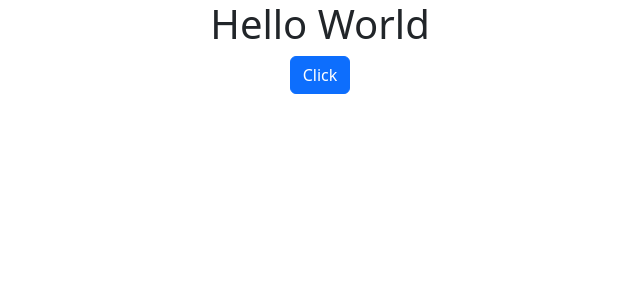
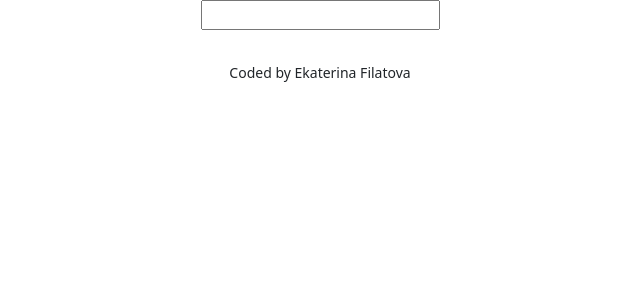
Before and after one commit to Superdegot/dictionary_app, a React (Create React App) app: page / in a window 1280 px wide. Shown: the top 300 px of the page, without its empty margins (320-960 px from the left). Built offline with nearby package versions, Linux system fonts and the light colour scheme.

Commit message:
Built search engine

```diff
--- a/src/App.css
+++ b/src/App.css
@@ -1,3 +1,8 @@
 .App {
   text-align: center;
 }
+
+.App-footer {
+  text-align: center;
+  margin-top: 30px;
+}
--- a/src/App.js
+++ b/src/App.js
@@ -1,13 +1,17 @@
-
+import Dictionary from './Dictionary';
 import './App.css';
 
 function App() {
   return (
     <div className="App">
-      <h1>Hello World</h1>
-      <button type="button" class="btn btn-primary">
-        Click
-      </button>
+      <div className="container">
+        <main>
+          <Dictionary />
+        </main>
+        <footer className="App-footer">
+          <small>Coded by Ekaterina Filatova</small>
+        </footer>
+      </div>
     </div>
   );
 }
--- /dev/null
+++ b/src/Dictionary.js
@@ -0,0 +1,19 @@
+import React, {useState} from "react";
+import "./Dictionary.css";
+
+export default function Dictionary() {
+    let [keyword, setKeyword] = useState("");
+    function search(event){
+        event.preventDefault();
+        alert(`Searching for ${keyword} meaning`);
+    }
+function handleKeywordChange(event){
+    setKeyword(event.target.value);
+}
+
+    return <div className="Dictionary">
+        <form onSubmit={search}>
+            <input type="search" onChange={handleKeywordChange} />
+        </form>
+    </div>
+}
```
Also changed, not shown: src/Dictionary.css (added).
